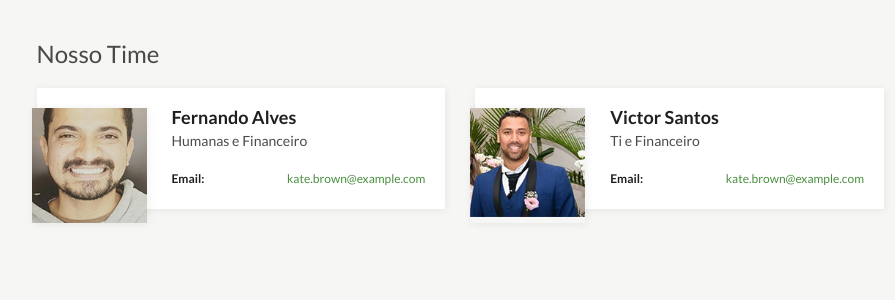
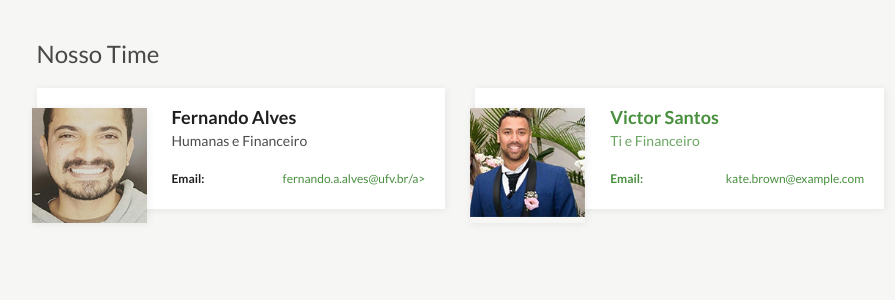
Before and after one commit to paiva98/republica, a PHP site: page /republica/about in a window 1280 px wide. Shown: the part 473-773 px from the top of the page, without its empty margins (326-1221 px from the left). Run offline with PHP 8.4, Linux system fonts and the light colour scheme; some libraries are stand-ins or nearby versions.

Commit message:
email do fernando

```diff
--- a/views/about/home.php
+++ b/views/about/home.php
@@ -49,7 +49,7 @@
                                             <div class="info">
                                                 <dl>
                                                     <dt>Email:</dt>
-                                                    <dd><a href="mailto:kate.brown@example.com">kate.brown@example.com</a></dd>
+                                                    <dd><a href="mailto:kate.brown@example.com">fernando.a.alves@ufv.br/a></dd>
                                                 </dl>
                                             </div>
                                             <!--end info-->
```
